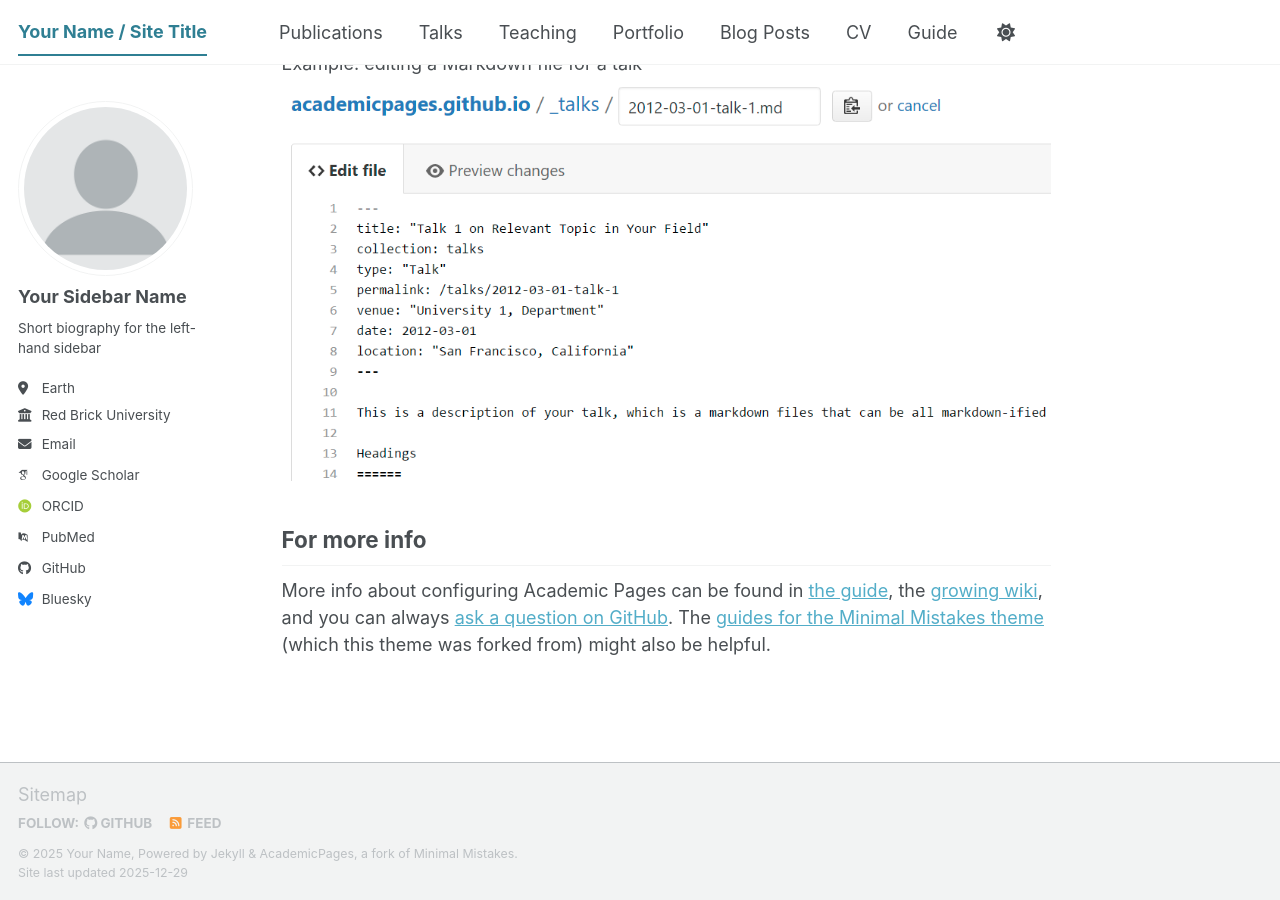
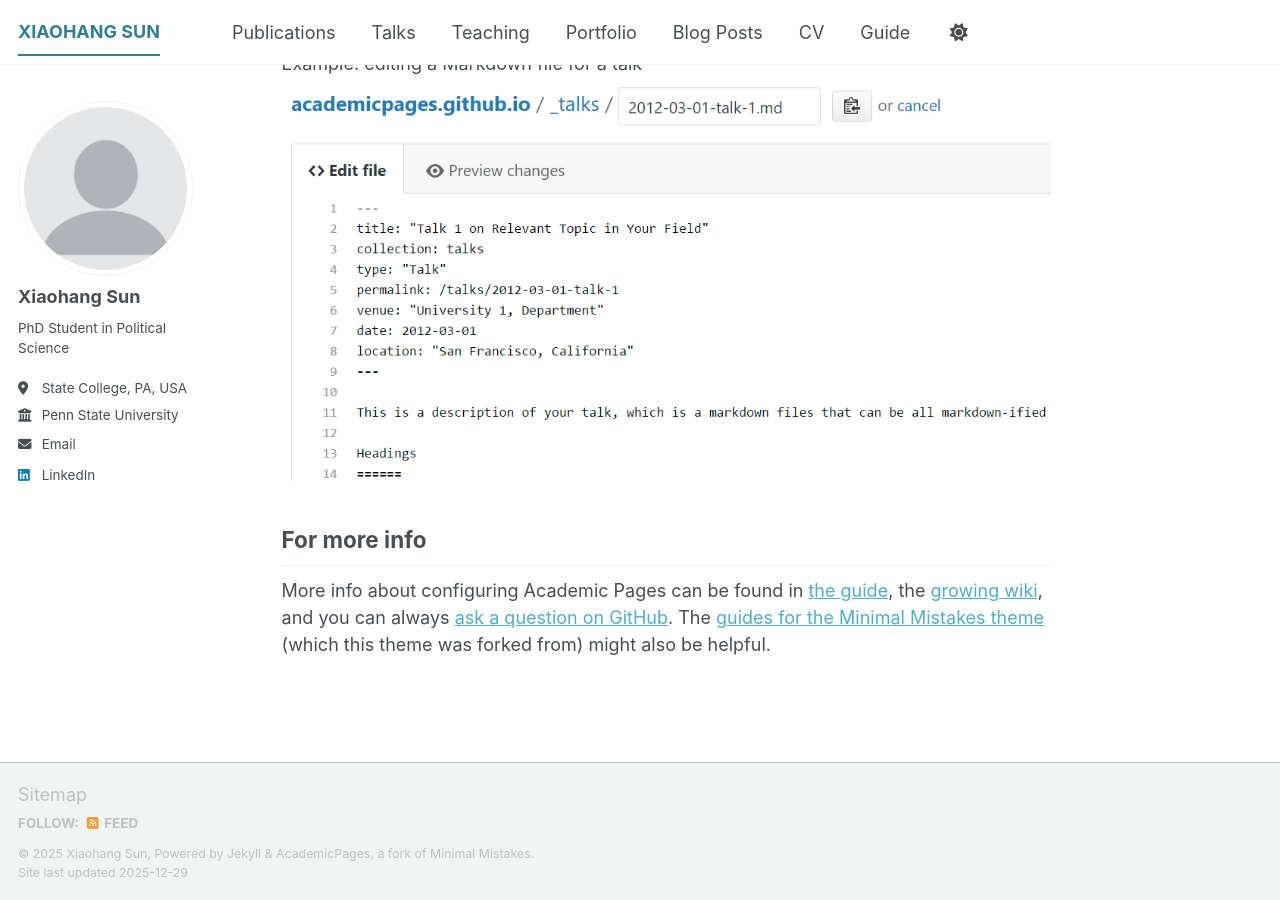
Before and after one commit to xiaohangsun/xiaohangsun.github.io, a Jekyll site: the page built from _pages/about.md, in a window 1280 px wide and 900 px high, scrolled down 2720 px. Built offline with Jekyll 4.4.1, drawn with Linux system fonts in a browser that asks for light colours; some web fonts are replaced; a script bundle is joined from its source files by our own code; library files that are not in the unit come from our copies.

Commit message:
Revise personal details in _config.yml
Updated personal information and links in the configuration file.

```diff
--- a/_config.yml
+++ b/_config.yml
@@ -9,14 +9,13 @@
 # Basic Site Settings
 locale                   : "en-US"
 site_theme               : "default" # The available themes options are "default", "air", "sunrise", "mint", "dirt" and "contrast"
-title                    : "Your Name / Site Title"
+title                    : "XIAOHANG SUN"
 title_separator          : "-"
-name                     : &name "Your Name"
-description              : &description "Your Name's academic portfolio"   # Update this with a general description of your site, this is the default if not overridden by a page
-url                      : https://academicpages.github.io # The base hostname & protocol for your site e.g. "https://[your GitHub username].github.io",
-                                                           # or if you already have some other page hosted on Github then use "https://[your GitHub username].github.io/[Your Repo Name]"
-baseurl                  : "" # the subpath of your site, e.g. "/blog"
-repository               : "academicpages/academicpages.github.io"
+name                     : "Xiaohang Sun"
+description              : "PhD Student in Political Science"   # Update this with a general description of your site, this is the default if not overridden by a page
+url                      : https://xiaohangsun.github.io/
+baseurl                  : ""
+repository               : "xiaohangsun/xiaohangsun.github.io"
 
 # Site Author - The following control what appear as part of the author content on the side bar.
 #               If a field is blank the icon and link will not appear, otherwise it will be shown.
@@ -24,24 +23,24 @@ repository               : "academicpages/academicpages.github.io"
 author:
   # Biographic information
   avatar           : "profile.png"
-  name             : "Your Sidebar Name"
-  pronouns         : # example: "she/her"
-  bio              : "Short biography for the left-hand sidebar"
-  location         : "Earth"
-  employer         : "Red Brick University"
-  uri              : # URL
-  email            : "none@example.org"
+  name             : "Xiaohang Sun"
+  pronouns         :
+  bio              : "PhD Student in Political Science"
+  location         : "State College, PA, USA"
+  employer         : "Penn State University"
+  uri              :
+  email            : "xqs5214@psu.edu"
 
   # Academic websites
   academia         : # URL
   arxiv            : # URL - Update with the correct link to your profile
-  googlescholar    : "https://scholar.google.com/citations?user=PS_CX0AAAAAJ"
+  googlescholar    :
   inspire-hep      : # URL
   impactstory      : # URL
-  orcid            : "https://orcid.org/yourorcidurl"
+  orcid            :
   semantic         : # URL
   ssrn             : # URL
-  pubmed           : "https://www.ncbi.nlm.nih.gov/pubmed/?term=john+snow"
+  pubmed           :
   researchgate     : # URL
   scopus           : # URL
   zotero           : # URL
@@ -51,13 +50,13 @@ author:
   bitbucket        : # Username - Update with your username on the site
   codepen          : # Username
   dribbble         : # Username
-  github           : "academicpages"
+  github           :
   kaggle           : # Username
   stackoverflow    : # User number or user number and name (i.e., use "1" or "1/jeff-atwood")
 
   # Social media
   artstation       : # Username
-  bluesky          : "bsky.app" # Replace this with you Bluesky username
+  bluesky          :
   facebook         : # Username
   flickr           : # Username
   foursquare       : # Username
@@ -66,7 +65,7 @@ author:
   keybase          : # Username
   instagram        : # Username
   lastfm           : # Username
-  linkedin         : # Username
+  linkedin         : "www.linkedin.com/in/xiaohang-sun-701a692b9"
   mastodon         : # URL
   medium           : # URL
   pinterest        : # Username
```
